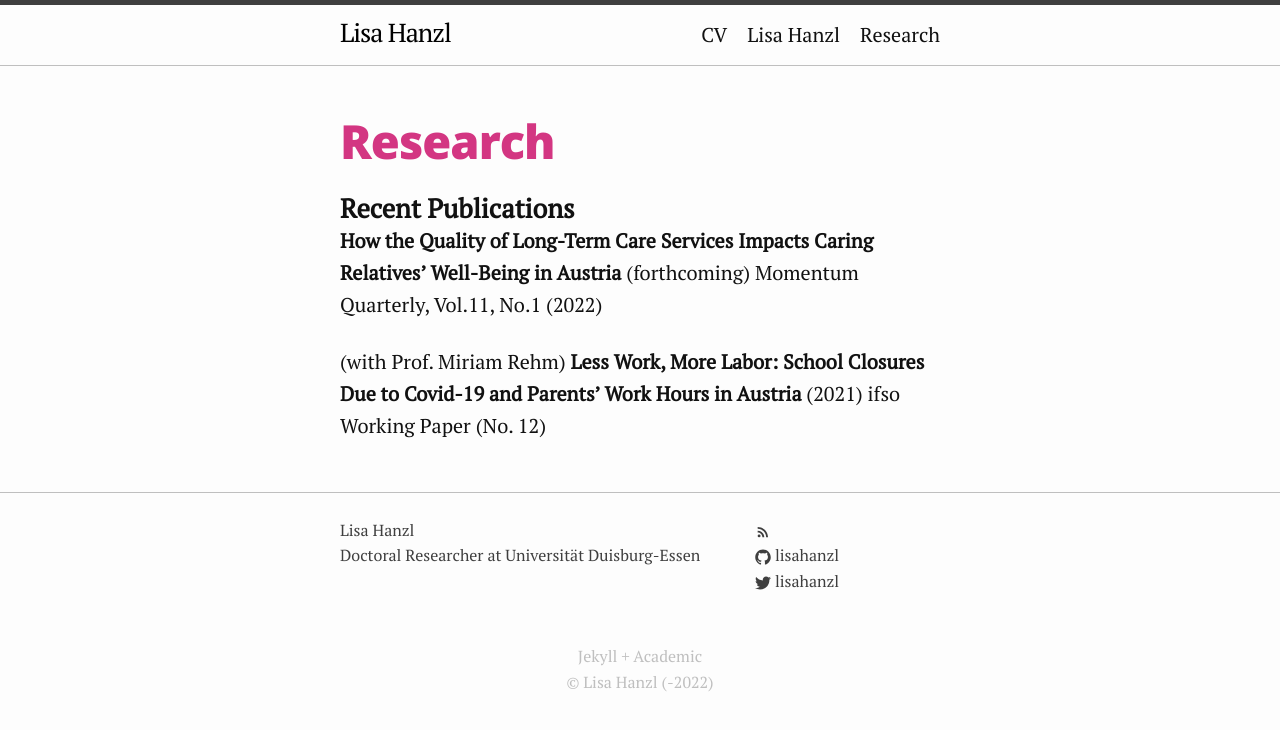
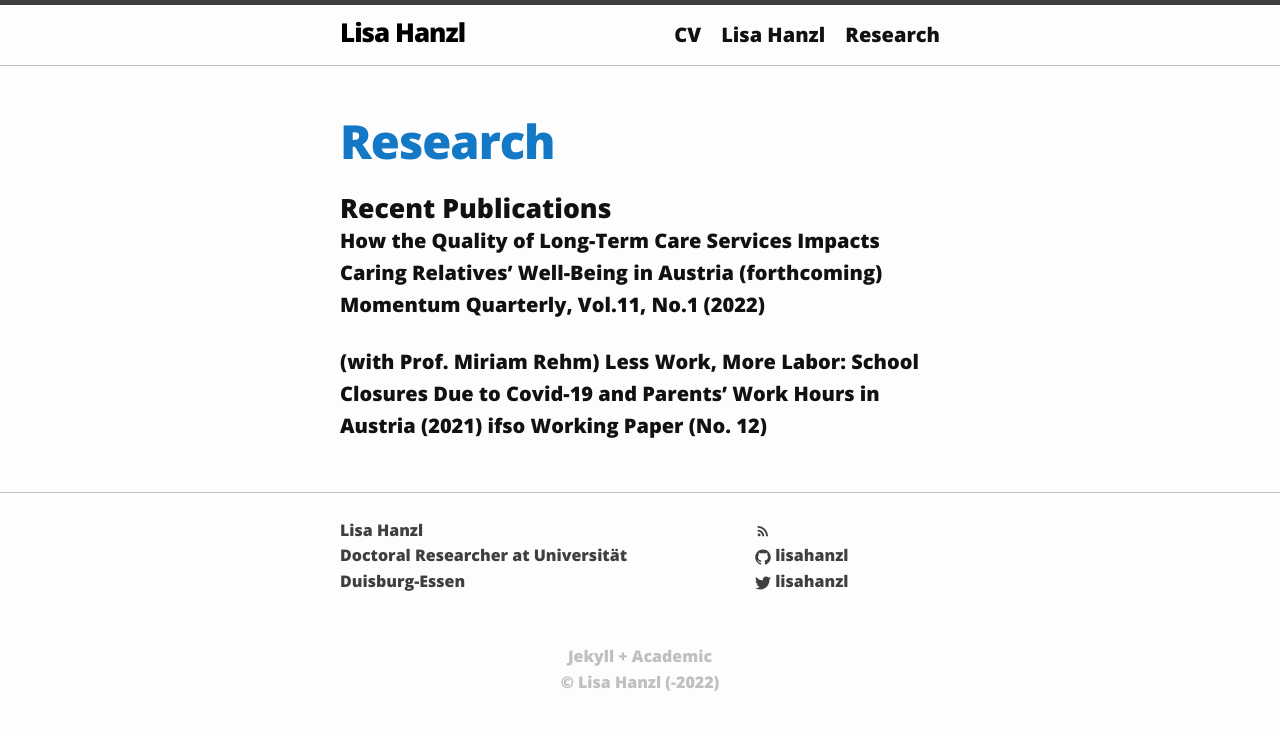
Before and after one commit to lisahanzl/lisahanzl.github.io, a Jekyll site: the page built from research.md, in a window 1280 px wide. Shown: the top 730 px of the page. Built offline with Jekyll 4.4.1, drawn with Linux system fonts in a browser that asks for light colours.

Commit message:
change color and font

```diff
--- a/assets/main.scss
+++ b/assets/main.scss
@@ -7,7 +7,7 @@
 
 // Our variables
 // $base-font-family: "Open Sans", sans-serif;
-$base-font-family: "PT Serif", serif;
+$base-font-family: "Open Sans", sans-serif;
 $base-font-size:   20px;
 $base-font-weight: 400;
 $small-font-size:  $base-font-size * 0.95;
@@ -20,7 +20,7 @@ $spacing-unit:     50px;
 
 $text-color:       #111;
 $background-color: #fdfdfd;
-$brand-color:      #d33682;
+$brand-color:      #1379c7;
 
 $grey-color:       #3F3F3F;
 $grey-color-light: lighten($grey-color, 50%);
```
